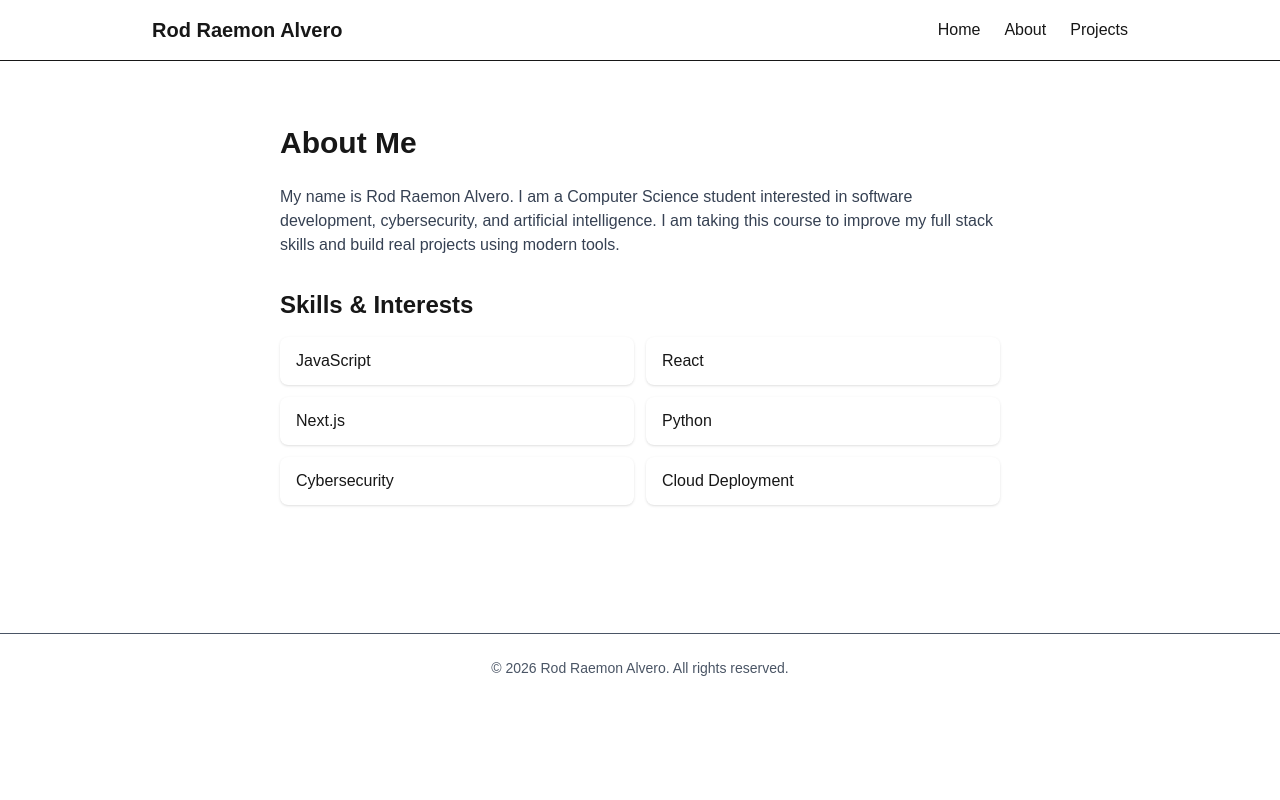
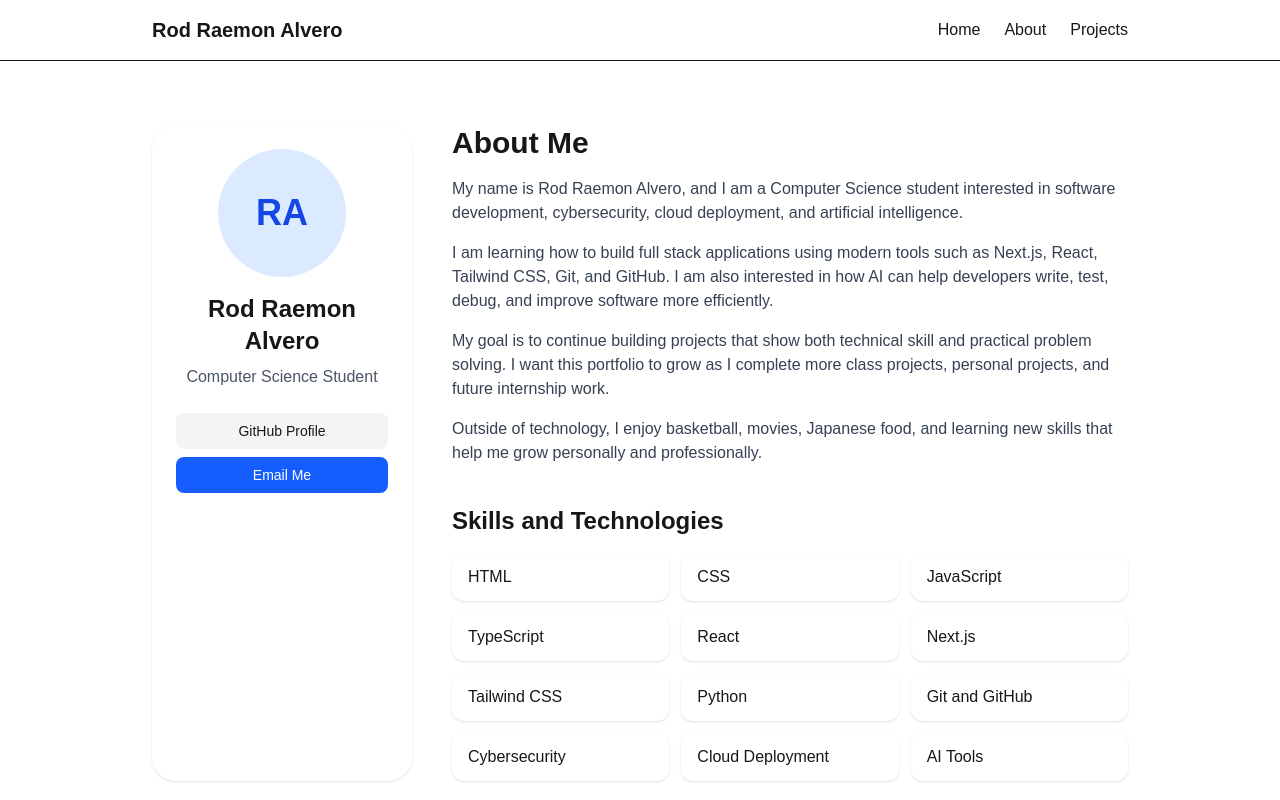
Before and after one commit to rodraemonalvero/week-02-portfolio, a Next.js app: page /about in a window 1280 px wide. Shown: the top 800 px of the page. Built offline with nearby package versions, Linux system fonts and the light colour scheme.

Commit message:
Improve About page with bio and skills

```diff
--- a/app/about/page.tsx
+++ b/app/about/page.tsx
@@ -1,33 +1,97 @@
 const skills = [
+  "HTML",
+  "CSS",
   "JavaScript",
+  "TypeScript",
   "React",
   "Next.js",
+  "Tailwind CSS",
   "Python",
+  "Git and GitHub",
   "Cybersecurity",
   "Cloud Deployment",
+  "AI Tools",
 ];
 
 export default function AboutPage() {
   return (
-    <main className="mx-auto max-w-3xl px-6 py-16">
-      <h1 className="mb-6 text-3xl font-bold">About Me</h1>
+    <main className="mx-auto max-w-5xl px-6 py-16">
+      <div className="grid gap-10 md:grid-cols-[260px_1fr]">
+        <aside className="rounded-3xl bg-white p-6 text-center shadow">
+          <div className="mx-auto mb-4 flex h-32 w-32 items-center justify-center rounded-full bg-blue-100 text-4xl font-bold text-blue-700">
+            RA
+          </div>
 
-      <p className="text-gray-700">
-        My name is Rod Raemon Alvero. I am a Computer Science student interested
-        in software development, cybersecurity, and artificial intelligence. I
-        am taking this course to improve my full stack skills and build real
-        projects using modern tools.
+          <h1 className="text-2xl font-bold">Rod Raemon Alvero</h1>
+          <p className="mt-2 text-gray-600">
+            Computer Science Student
           </p>
 
-      <h2 className="mt-8 mb-4 text-2xl font-semibold">Skills & Interests</h2>
+          <div className="mt-6 space-y-2 text-sm">
+            <a
+              href="https://github.com/rodraemonalvero"
+              target="_blank"
+              className="block rounded-lg bg-gray-100 px-4 py-2 hover:bg-gray-200"
+            >
+              GitHub Profile
+            </a>
 
-      <ul className="grid gap-3 sm:grid-cols-2">
+            <a
+              href="mailto:rodraemon.alvero@cstu.edu"
+              className="block rounded-lg bg-blue-600 px-4 py-2 text-white hover:bg-blue-700"
+            >
+              Email Me
+            </a>
+          </div>
+        </aside>
+
+        <section>
+          <h2 className="mb-4 text-3xl font-bold">About Me</h2>
+
+          <div className="space-y-4 text-gray-700">
+            <p>
+              My name is Rod Raemon Alvero, and I am a Computer Science student
+              interested in software development, cybersecurity, cloud
+              deployment, and artificial intelligence.
+            </p>
+
+            <p>
+              I am learning how to build full stack applications using modern
+              tools such as Next.js, React, Tailwind CSS, Git, and GitHub. I am
+              also interested in how AI can help developers write, test, debug,
+              and improve software more efficiently.
+            </p>
+
+            <p>
+              My goal is to continue building projects that show both technical
+              skill and practical problem solving. I want this portfolio to grow
+              as I complete more class projects, personal projects, and future
+              internship work.
+            </p>
+
+            <p>
+              Outside of technology, I enjoy basketball, movies, Japanese food,
+              and learning new skills that help me grow personally and
+              professionally.
+            </p>
+          </div>
+
+          <h3 className="mt-10 mb-4 text-2xl font-semibold">
+            Skills and Technologies
+          </h3>
+
+          <ul className="grid gap-3 sm:grid-cols-2 lg:grid-cols-3">
             {skills.map((skill) => (
-          <li key={skill} className="rounded-lg bg-white px-4 py-3 shadow">
+              <li
+                key={skill}
+                className="rounded-xl bg-white px-4 py-3 font-medium shadow"
+              >
                 {skill}
               </li>
             ))}
           </ul>
+        </section>
+      </div>
     </main>
   );
 }
```
Lines whose indentation alone changed are shown as unchanged.
